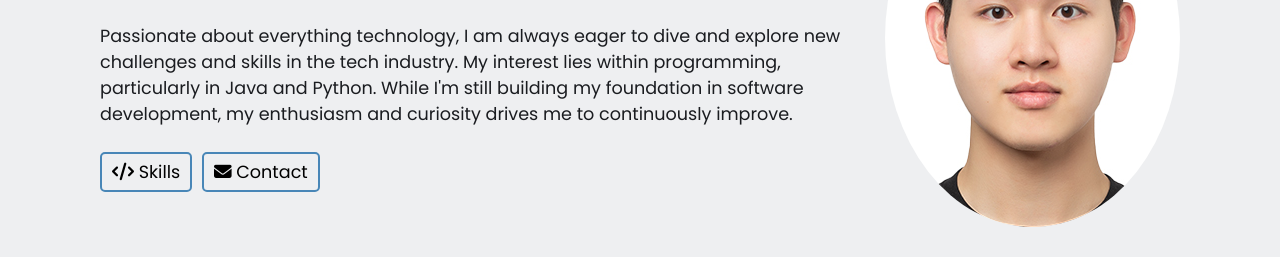
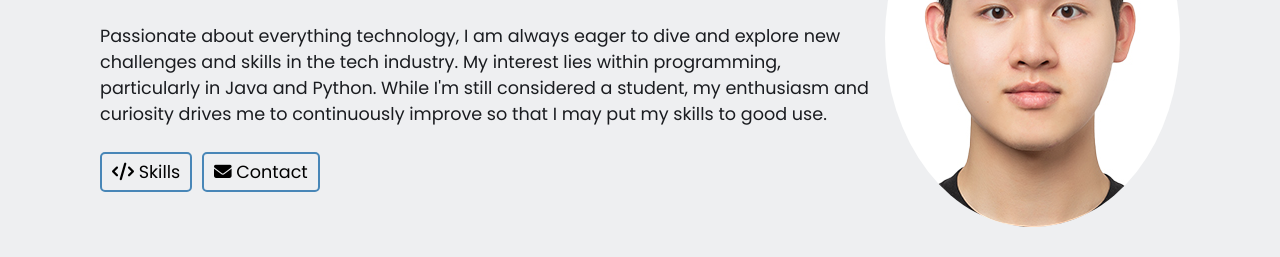
Before and after one commit to JunR625/JunR625.github.io, a plain HTML site: page index.html in a window 1280 px wide. Shown: the part 281-538 px from the top of the page. Drawn offline with Linux system fonts and the light colour scheme.

Commit message:
text update

```diff
--- a/index.html
+++ b/index.html
@@ -47,7 +47,8 @@
                 <br>
                 <p>Passionate about everything technology, I am always eager to dive and explore new challenges and skills in the tech industry.
                     My interest lies within programming, particularly in Java and Python.
-                    While I'm still building my foundation in software development, my enthusiasm and curiosity drives me to continuously improve.</p>
+                    While I'm still considered a student, my enthusiasm and curiosity drives me to continuously improve so that I may put my skills to good use.
+                </p>
 
                 <div class="links">
                     <a href="#skills">
@@ -71,7 +72,12 @@
         <section class="skills" id="skills">
             <h2>Technical Skills</h2>
             <div class="text">
-                Over the course of my academics and independant study, I have learnt several prevalent programming languages in software programming. Java is my most proficient programming language where I have developed strong understanding of object-oriented programming principles, data structures, and algorithms. Additionally, my experience with python revolves around mostly Artificial Intelligence programming and data analysis. My knowledge of HTML is used hand-in-hand with CSS in  creating structured and semantic web pages to effectively enhance user experience. Although I may be young, I am passionate about continuously expanding my expertise in these areas and am eager to tackle new challenges in the tech industry.
+                Over the course of my academics and independant study, I have learnt several prevalent programming languages in software programming.
+                Java is my most proficient programming language where I have developed strong understanding of object-oriented programming principles, data structures, and algorithms.
+                Additionally, my experience with python revolves around mostly Artificial Intelligence programming and data analysis.
+                My knowledge of HTML is used hand-in-hand with CSS in  creating structured and semantic web pages to effectively enhance user experience.
+                Although I may be young, I am passionate about continuously expanding my expertise in these areas and am eager to tackle new challenges in the tech industry.
+
             </div>
             <div class="cells">
                 <div class="cell">
```
